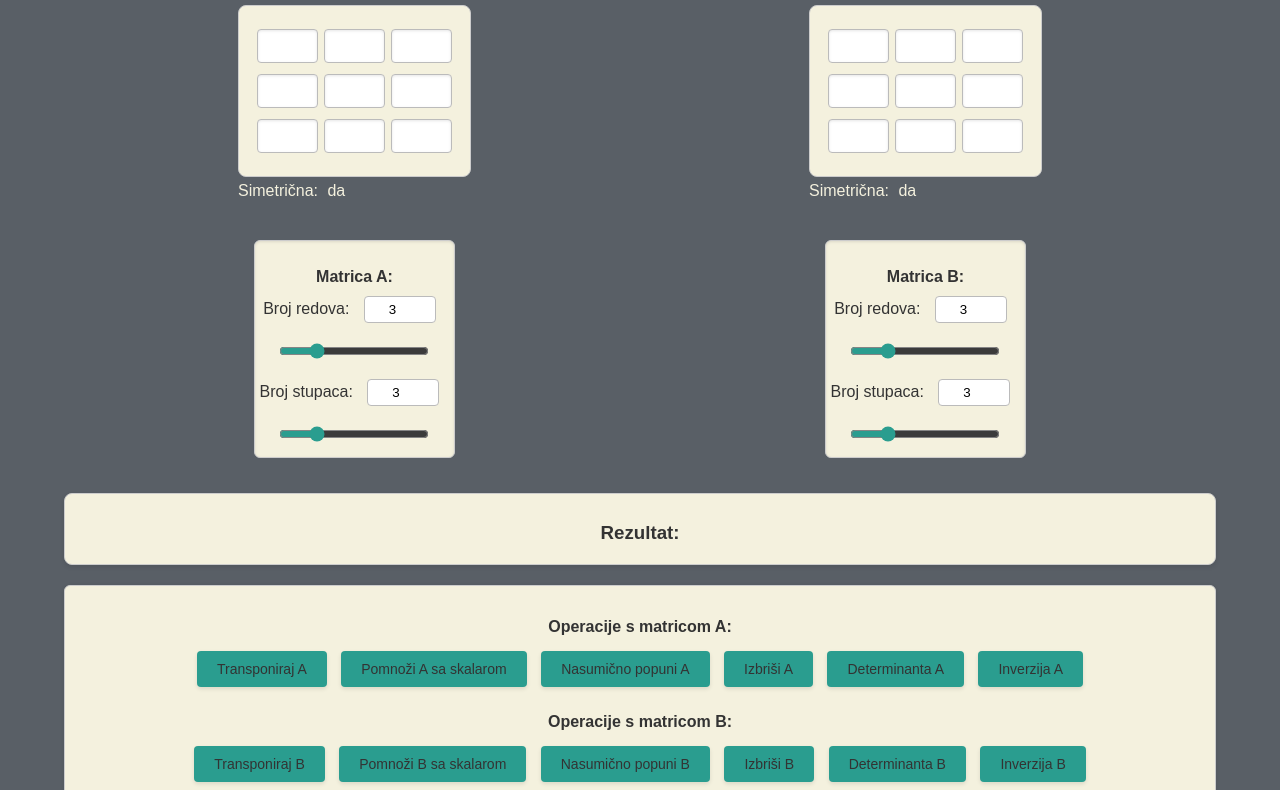
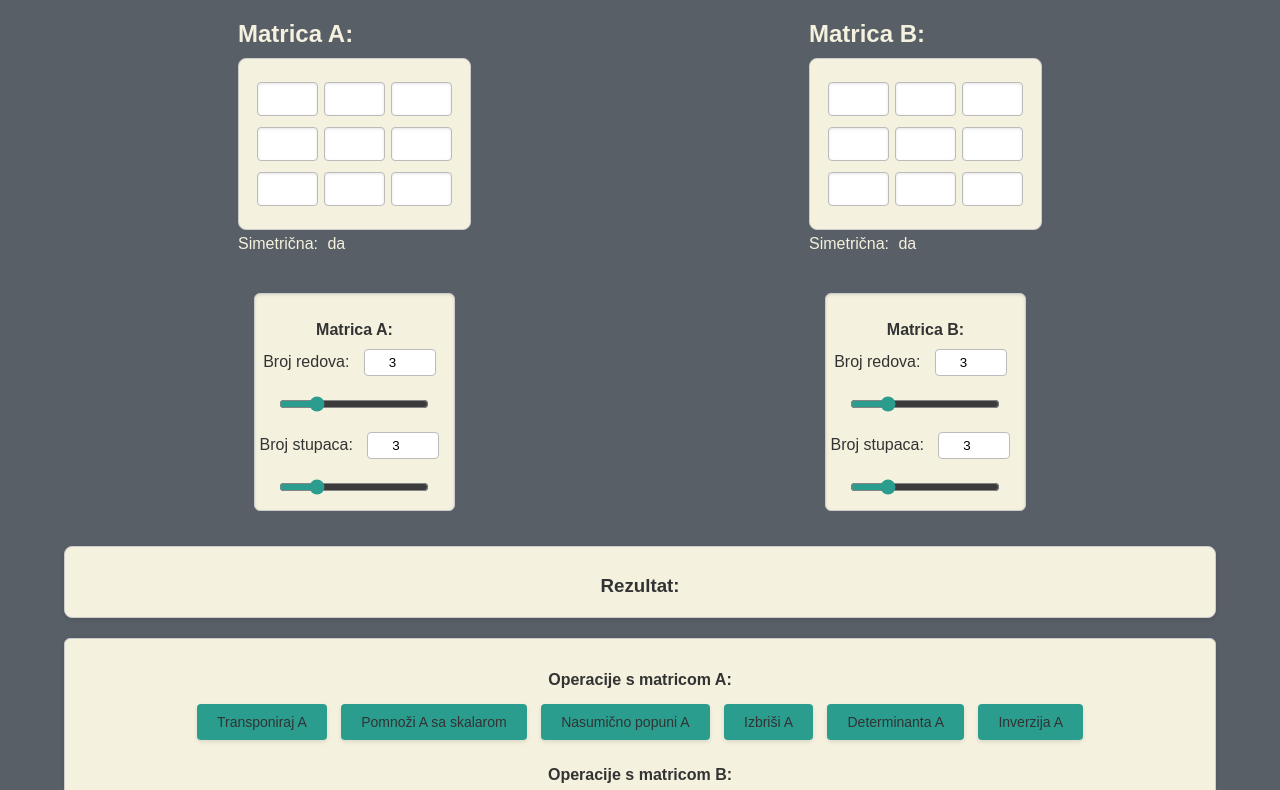
Before and after one commit to kalkulator-matrica/kalkulator-matrica.github.io, a plain HTML site: page index.html in a window 1280 px wide. Shown: the part 93-883 px from the top of the page. Drawn offline with Linux system fonts and the light colour scheme.

Commit message:
dodani naslovi za svaku matricu

```diff
--- a/index.html
+++ b/index.html
@@ -14,6 +14,7 @@
             <h1 class="bg">Kalkulator Matrica</h1>
             <div class="matrix-container ">
                 <div class="simetrija">
+                    <h2>Matrica A:</h2>
                     <div class="matrix" id="matrixA">
                         <h4>Matrix A</h4>
                     </div>
@@ -21,6 +22,7 @@
                     <p id="simA"></p>
                 </div>
                 <div class="simetrija">
+                    <h2>Matrica B:</h2>
                     <div class="matrix" id="matrixB">
                         <h4>Matrix B</h4>
                     </div>
--- a/styles.css
+++ b/styles.css
@@ -247,3 +247,8 @@ input[type="checkbox"]{
 
     margin: 7px 0 5px 5px;
 }
+
+.simetrija h2{
+    padding-left: 5px;
+    color: var(--pozadina-el);
+}
```
